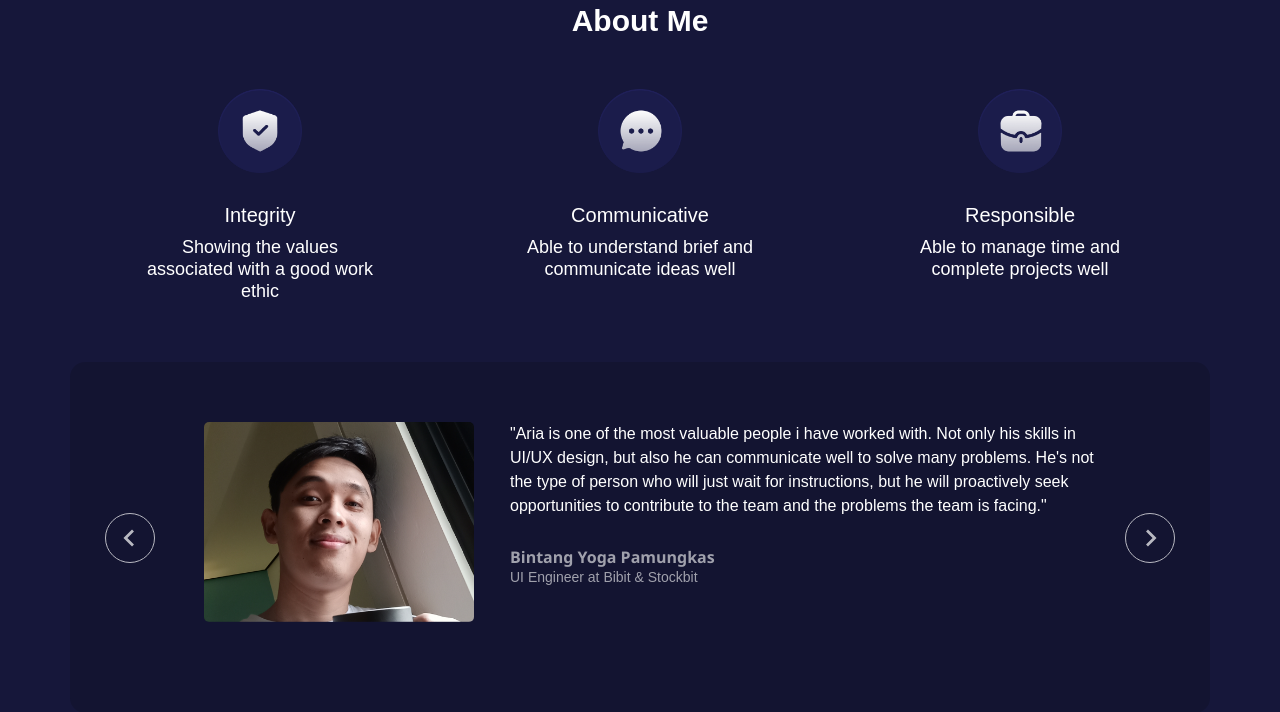
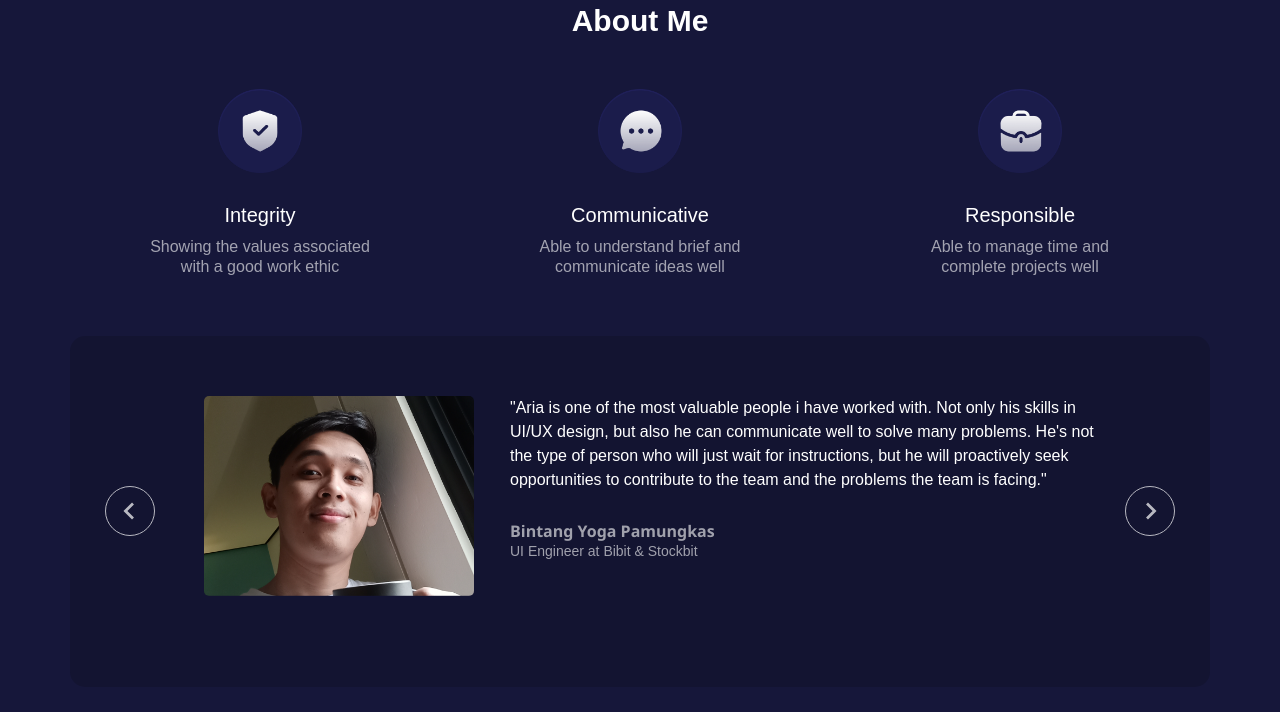
Before and after one commit to ariadwitolio/ariadwitolio.github.io, a PHP site: page / in a window 1280 px wide. Shown: the part 1414-2126 px from the top of the page. Run offline with PHP 8.4, Linux system fonts and the light colour scheme; some libraries are stand-ins or nearby versions.

Commit message:
Update arlosite.css

```diff
--- a/css/arlosite.css
+++ b/css/arlosite.css
@@ -282,7 +282,7 @@
         transform: scale(1.03);
         cursor: pointer;
       }
-      #mengapa-arlosite h3 {
+      #mengapa-arlosite h5 {
         font-size: 16px;
         opacity: 60%;
       }
```
